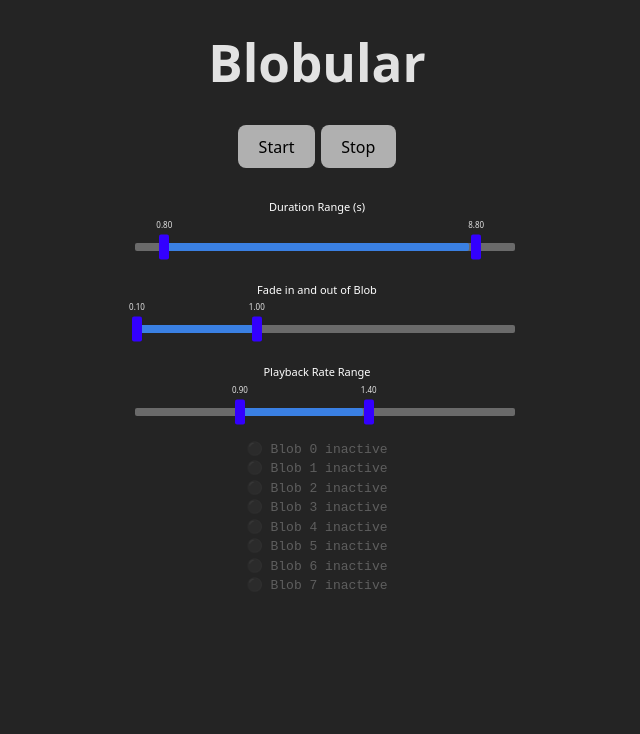
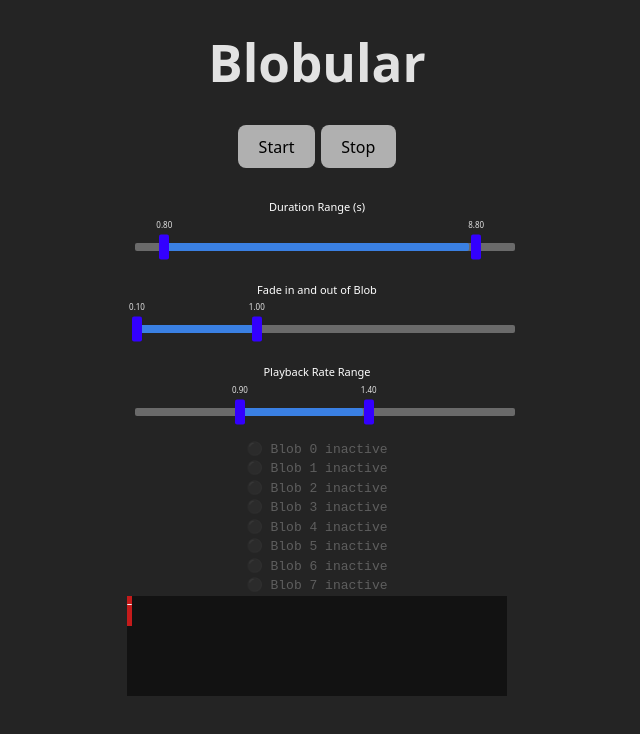
Before and after one commit to thinknoise/blobular, a React (Vite) app: page / in a window 1280 px wide. Shown: the top 734 px of the page, without its empty margins (323-963 px from the left). Built offline with nearby package versions, Linux system fonts and the light colour scheme.

Commit message:
wave and boxes

```diff
--- /dev/null
+++ b/src/components/AudioBlobularPlayer/AudioBlobularPlayer.css
@@ -0,0 +1,6 @@
+.blobular-visualizer {
+  position: relative;
+  width: 100%;
+  height: 100px;
+  background-color: rgba(0, 0, 0, 0.5);
+}
--- a/src/components/AudioBlobularPlayer/AudioBlobularPlayer.tsx
+++ b/src/components/AudioBlobularPlayer/AudioBlobularPlayer.tsx
@@ -1,7 +1,12 @@
 import { useState } from "react";
 import { useBlobularEngine } from "./useBlobularEngine";
-import { BlobDisplay, BlobControls } from "../BlobDisplay";
-import CompactWaveform from "../BlobDisplay/CompactWaveform";
+import {
+  BlobDisplay,
+  BlobControls,
+  BlobPanel,
+  CompactWaveform,
+} from "../BlobDisplay";
+import "./AudioBlobularPlayer.css"; // Ensure you have styles for the player
 
 const AudioBlobularPlayer = () => {
   const [durationRange, setDurationRange] = useState<[number, number]>([
@@ -34,13 +39,19 @@ const AudioBlobularPlayer = () => {
       />
 
       <BlobDisplay events={blobEvents} />
-      {buffer && (
-        <CompactWaveform
-          buffer={buffer}
-          width={480} // whatever you need
-          height={300}
+      <div className="blobular-visualizer">
+        <BlobPanel
+          blobEvents={blobEvents}
+          bufferDuration={buffer ? buffer.duration : 0}
         />
-      )}
+        {buffer && (
+          <CompactWaveform
+            buffer={buffer}
+            width={400} // whatever you need
+            height={300}
+          />
+        )}
+      </div>
     </div>
   );
 };
--- a/src/components/AudioBlobularPlayer/playBlobAtTime.ts
+++ b/src/components/AudioBlobularPlayer/playBlobAtTime.ts
@@ -6,7 +6,8 @@ export const playBlobAtTime = (
   playbackRate: number,
   gain: number,
   compressor: DynamicsCompressorNode,
-  fadeTime: number
+  fadeTime: number,
+  randomOffset: number = 0
 ) => {
   const source = ctx.createBufferSource();
   source.buffer = buffer;
@@ -34,8 +35,6 @@ export const playBlobAtTime = (
   gainNode.connect(compressor);
 
   // schedule playback of buffer slice (duration is buffer-time)
-  const maxOffset = Math.max(0, buffer.duration - duration);
-  const randomOffset = Math.random() * maxOffset;
   source.start(time, randomOffset, duration);
   // no explicit stop: source auto-stops after playing the buffer slice
 
--- a/src/components/AudioBlobularPlayer/types.ts
+++ b/src/components/AudioBlobularPlayer/types.ts
@@ -4,4 +4,5 @@ export type BlobEvent = {
   duration: number;
   playbackRate: number;
   timestamp: number;
+  offset: number;
 };
--- a/src/components/AudioBlobularPlayer/useBlobularEngine.ts
+++ b/src/components/AudioBlobularPlayer/useBlobularEngine.ts
@@ -77,6 +77,9 @@ export const useBlobularEngine = (
         // 4) ensure fade never exceeds half the play time
         const fadeTime = Math.min(randomFade, actualPlayTime / 2);
 
+        const maxOffset = Math.max(0, buffer.duration - actualPlayTime);
+        const randomOffset = Math.random() * maxOffset;
+
         const gain = 0.8; // or scale down if needed
 
         const event: BlobEvent = {
@@ -85,6 +88,7 @@ export const useBlobularEngine = (
           duration: randomDuration,
           playbackRate: randomPlaybackRate,
           timestamp: Date.now(),
+          offset: randomOffset,
         };
 
         setBlobEvents((prev) => {
@@ -101,7 +105,8 @@ export const useBlobularEngine = (
           randomPlaybackRate,
           gain,
           compressor, // ✅ pass compressor node
-          fadeTime
+          fadeTime,
+          randomOffset
         );
 
         blob.nextBlobTime += randomDuration - fadeTime;
--- /dev/null
+++ b/src/components/BlobDisplay/BlobBox.tsx
@@ -0,0 +1,71 @@
+// src/components/BlobPanel/BlobBox.tsx
+import { useRef, useEffect } from "react";
+import type { BlobEvent } from "../AudioBlobularPlayer/types";
+import "./BlobPanel.css";
+
+type BlobBoxProps = {
+  event: BlobEvent | null;
+  index: number;
+  bufferDuration: number;
+};
+
+const BlobBox = ({ event, index, bufferDuration }: BlobBoxProps) => {
+  const ref = useRef<HTMLDivElement | null>(null);
+
+  useEffect(() => {
+    if (event && ref.current) {
+      const el = ref.current;
+
+      // reset opacity & animation
+      el.classList.remove("fade-out");
+      void el.offsetWidth; // force reflow
+
+      // set dynamic duration
+      el.style.animationDuration = `${event.duration}s`;
+
+      // start fade-out
+      el.classList.add("fade-out");
+    }
+  }, [event]);
+
+  // compute positioning
+
+  // width of your panel in px
+  const PANEL_WIDTH = 380;
+
+  // raw values
+  const rawOffset = event?.offset ?? 0;
+  const dur = event?.duration ?? 0;
+
+  // compute the maximum allowed offset so that offset + duration ≤ bufferDuration
+  const maxOffset = Math.max(0, bufferDuration - dur);
+
+  // clamp the raw offset into [0, maxOffset]
+  const clampedOffset = Math.min(Math.max(rawOffset, 0), maxOffset);
+
+  // finally map into pixels
+  const left =
+    bufferDuration > 0 ? (clampedOffset / bufferDuration) * PANEL_WIDTH : 0;
+
+  const width = bufferDuration
+    ? ((event?.duration ?? 0) / bufferDuration) * 100
+    : 0;
+
+  return event ? (
+    <div
+      ref={ref}
+      className="blob-box"
+      style={{
+        top: `${(event.playbackRate ?? 0) * 50}px`,
+        left: `${left}px`,
+        width: `${width}%`,
+      }}
+    >
+      {index}
+    </div>
+  ) : (
+    <div className="blob-box inactive"> – </div>
+  );
+};
+
+export default BlobBox;
--- a/src/components/BlobDisplay/BlobDisplay.css
+++ b/src/components/BlobDisplay/BlobDisplay.css
@@ -1,4 +1,8 @@
 .blob-display {
+  /* hide the display by default
+      for debugging purposes - wiley
+  */
+  /* display: none; */
   font-family: monospace;
   max-height: 300px;
   overflow-y: auto;
@@ -24,6 +28,6 @@
   }
 
   to {
-    opacity: 0;
+    opacity: 0.5;
   }
 }
--- a/src/components/BlobDisplay/BlobLine.tsx
+++ b/src/components/BlobDisplay/BlobLine.tsx
@@ -33,7 +33,7 @@ const BlobLine = ({ event, index }: BlobLineProps) => {
         animationDuration: `${event.duration}s`,
       }}
     >
-      🟢 Blob {event.blobIndex} | Time: {event.scheduledTime.toFixed(2)} | Dur:{" "}
+      {event.blobIndex} | startAt: {event.offset.toFixed(2)} | Dur:{" "}
       {event.duration.toFixed(2)} | Rate: {event.playbackRate.toFixed(2)}
     </div>
   ) : (
--- /dev/null
+++ b/src/components/BlobDisplay/BlobPanel.css
@@ -0,0 +1,18 @@
+.blob-box-container {
+  position: absolute;
+  width: 100%;
+  height: 100px;
+}
+
+.blob-box {
+  position: absolute;
+  height: 30px;
+  background-color: rgba(198, 28, 28, 0.5);
+  color: #fff;
+  transition: background 0.3s;
+  font-size: x-small;
+}
+
+.blob-box:hover {
+  background: rgba(255, 255, 255, 1);
+}
--- /dev/null
+++ b/src/components/BlobDisplay/BlobPanel.tsx
@@ -0,0 +1,21 @@
+// src/components/BlobPanel.tsx
+import type { BlobEvent } from "../AudioBlobularPlayer/types";
+import "./BlobPanel.css";
+import BlobBox from "./BlobBox";
+
+type BlobPanelProps = {
+  blobEvents: (BlobEvent | null)[];
+  bufferDuration?: number;
+};
+
+const BlobPanel = ({ blobEvents, bufferDuration = 0 }: BlobPanelProps) => {
+  return (
+    <div className="blob-box-container">
+      {blobEvents.map((e, i) => (
+        <BlobBox key={i} event={e} index={i} bufferDuration={bufferDuration} />
+      ))}
+    </div>
+  );
+};
+
+export default BlobPanel;
--- a/src/components/BlobDisplay/CompactWaveform.tsx
+++ b/src/components/BlobDisplay/CompactWaveform.tsx
@@ -31,7 +31,7 @@ const CompactWaveform: FC<CompactWaveformProps> = ({
     const waveform = getWaveformData(buffer, width);
 
     ctx.clearRect(0, 0, width, height);
-    ctx.fillStyle = "#ffffff";
+    ctx.fillStyle = "#868686";
 
     waveform.forEach((amp, i) => {
       const y = amp * height;
--- a/src/components/BlobDisplay/index.tsx
+++ b/src/components/BlobDisplay/index.tsx
@@ -1,2 +1,5 @@
 export { default as BlobDisplay } from "./BlobDisplay";
 export { default as BlobControls } from "./BlobControls";
+export { default as CompactWaveform } from "./CompactWaveform";
+export { default as BlobPanel } from "./BlobPanel";
+export { default as BlobLine } from "./BlobLine";
```
